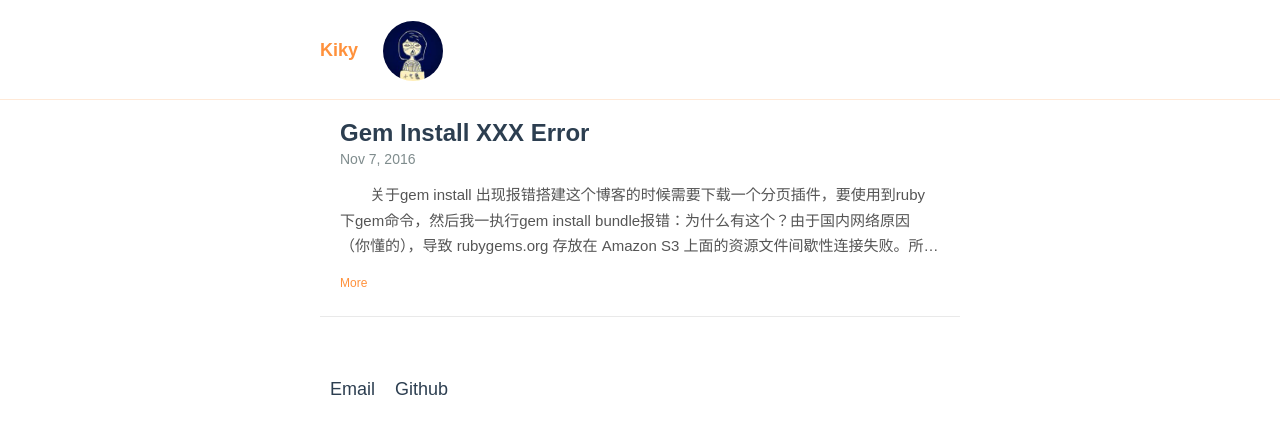
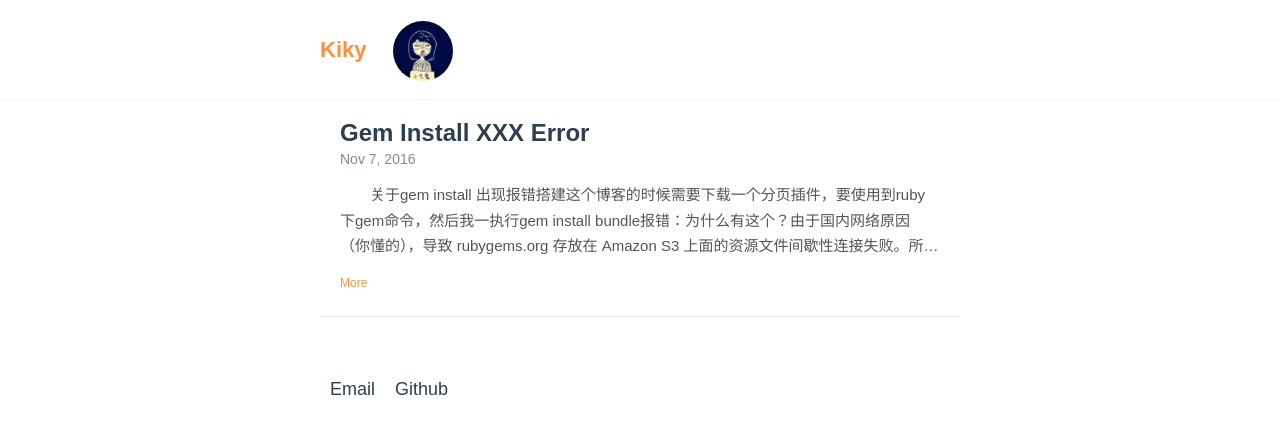
Before and after one commit to kikyives/kikyives.github.io, a Jekyll site: the page built from index.html, in a window 1280 px wide. Shown: the top 434 px of the page. Built offline with Jekyll 4.4.1, drawn with Linux system fonts in a browser that asks for light colours; nearby versions of some CDN libraries; the list of posts is cut into pages by our own code; a style sheet for code colours, icons or effects is not loaded.

Commit message:
modify class

```diff
--- a/assets/css/main.css
+++ b/assets/css/main.css
@@ -16,7 +16,7 @@ body {
   position: fixed;
   top: 0;
   width: 100%;
-  border-bottom: 1px solid rgba(255, 143, 57, 0.2);
+  border-bottom: 1px solid rgba(255, 143, 57, 0.1);
 }
 .site-header .wrap {
   position: relative;
@@ -24,7 +24,7 @@ body {
 .site-header .logo {
   -webkit-transition: 0.2s all;
   transition: 0.2s all;
-  font-size: 18px;
+  font-size: 22px;
   font-weight: bold;
   color: #ff913c;
   line-height: 100px;
@@ -35,6 +35,7 @@ body {
   height: 60px;
   border-radius: 60px;
   margin-left: 20px;
+  font-weight: 300;
 }
 .site-header .site-nav {
   float: right;
@@ -49,6 +50,7 @@ body {
   float: left;
   margin: 0 10px;
   color: #2c3e50;
+  font-size: 18px;
 }
 .site-header .site-nav .site-nav-tag .page-link:hover {
   color: #ff913c;
@@ -64,6 +66,8 @@ body {
   cursor: pointer;
   margin-right: 20px;
   display: none;
+  position: relative;
+  z-index: 100;
 }
 .site-header.reading {
   height: 50px;
@@ -236,15 +240,17 @@ body {
     width: 90px;
     display: none;
     position: absolute;
-    top: 70px;
+    top: 30px;
     right: 2px;
     background: #fff;
     border: 1px solid #eee;
+    z-inde: 99;
   }
   .site-header .site-nav .site-nav-tag .page-link {
     float: none;
     display: block;
     line-height: 25px;
+    padding-top: 40px;
   }
   .site-header .site-nav .iconfont {
     display: block;
```
Also changed, not shown: assets/css/main.less (+9 -3 lines).
